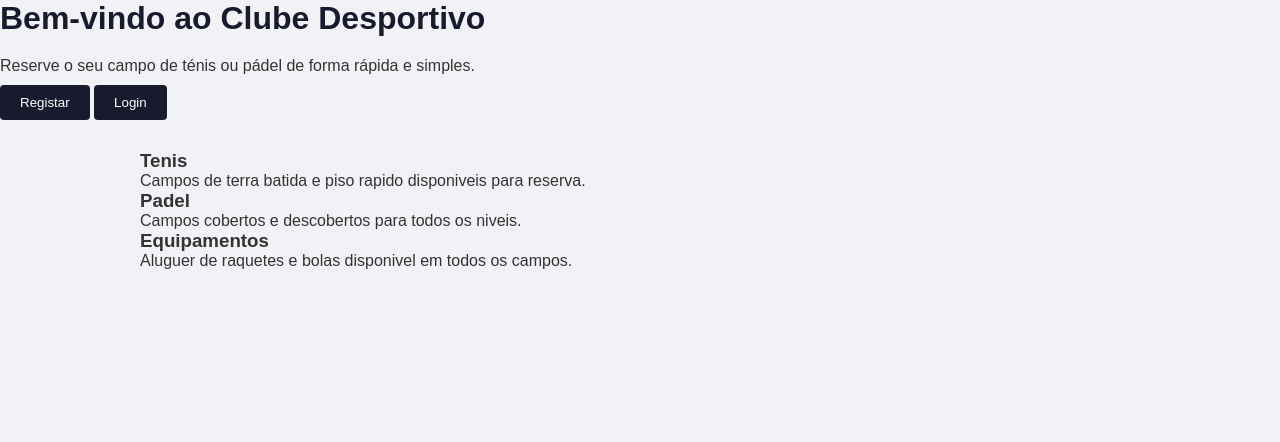
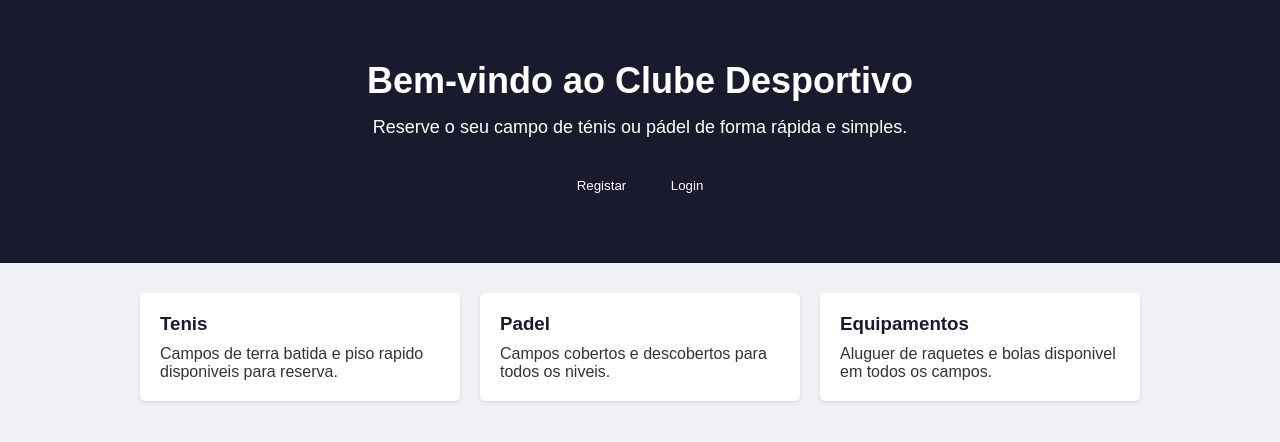
Before and after one commit to yxsin720/projeto-clube-desportivo, a PHP site: page / in a window 1280 px wide. Shown: the part 48-490 px from the top of the page. Run offline with PHP 8.4, Linux system fonts and the light colour scheme.

Commit message:
adicionado estilo com hero e cards

```diff
--- a/css/style.css
+++ b/css/style.css
@@ -32,7 +32,8 @@ nav a:hover {
     margin: 30px auto;
 }
 
-h1, h2 {
+h1,
+h2 {
     margin-bottom: 20px;
     color: #1a1a2e;
 }
@@ -42,10 +43,11 @@ table {
     border-collapse: collapse;
     background-color: white;
     margin-bottom: 20px;
-    box-shadow: 0 2px 4px rgba(0,0,0,0.1);
+    box-shadow: 0 2px 4px rgba(0, 0, 0, 0.1);
 }
 
-th, td {
+th,
+td {
     padding: 12px 15px;
     border: 1px solid #ddd;
     text-align: left;
@@ -64,11 +66,13 @@ form {
     background-color: white;
     padding: 20px;
     border-radius: 5px;
-    box-shadow: 0 2px 4px rgba(0,0,0,0.1);
+    box-shadow: 0 2px 4px rgba(0, 0, 0, 0.1);
     margin-bottom: 20px;
 }
 
-input, select, textarea {
+input,
+select,
+textarea {
     padding: 8px;
     margin: 8px 0;
     width: 100%;
@@ -120,3 +124,42 @@ button:hover {
     border-radius: 4px;
     margin-bottom: 15px;
 }
+
+.hero {
+    background-color: #1a1a2e;
+    color: white;
+    padding: 60px 20px;
+    text-align: center;
+}
+
+.hero h1 {
+    color: white;
+    font-size: 36px;
+    margin-bottom: 15px;
+}
+
+.hero p {
+    font-size: 18px;
+    margin-bottom: 20px;
+}
+
+.cards {
+    display: flex;
+    gap: 20px;
+    margin: 30px 0;
+    flex-wrap: wrap;
+}
+
+.card {
+    background-color: white;
+    padding: 20px;
+    border-radius: 5px;
+    flex: 1;
+    min-width: 200px;
+    box-shadow: 0 2px 4px rgba(0, 0, 0, 0.1);
+}
+
+.card h3 {
+    color: #1a1a2e;
+    margin-bottom: 10px;
+}
```
